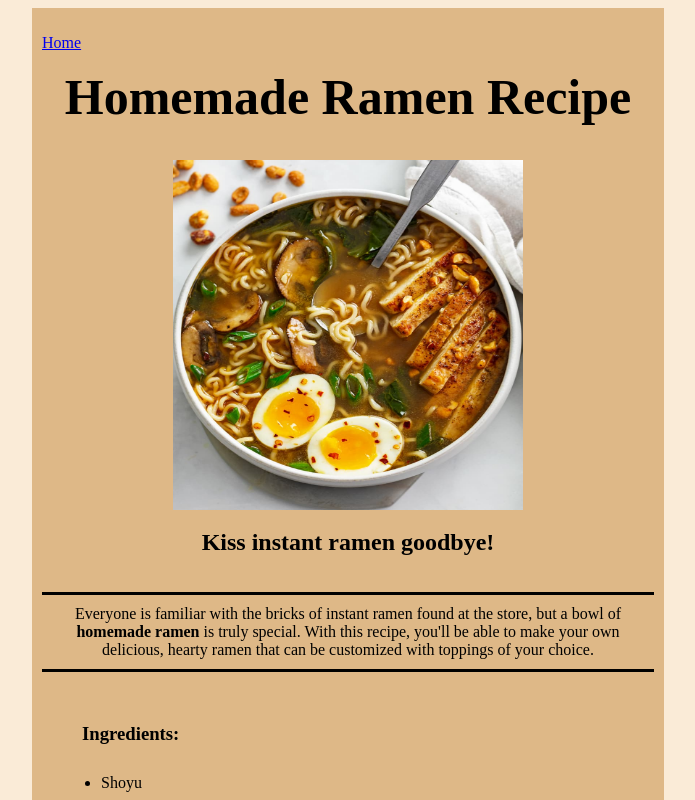
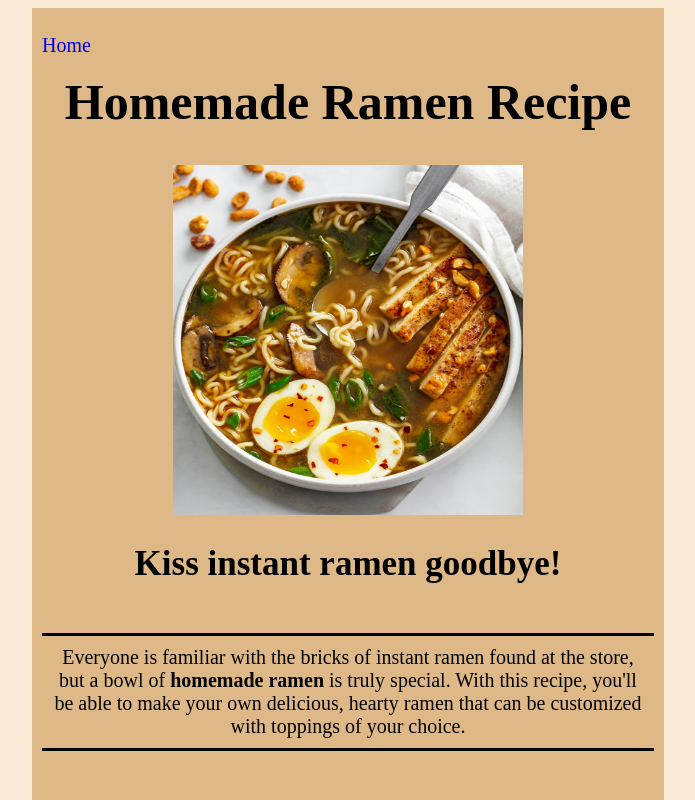
Before and after one commit to cjkarinen20/html-recipes, a plain HTML site: page recipes/ramen.html in a window 1280 px wide. Shown: the top 800 px of the page, without its empty margins (292-987 px from the left). Drawn offline with Linux system fonts and the light colour scheme.

Commit message:
Adjust Font Sizes
Remove the "underlining" on the recipe links and
adjust the size of most text elements for better
readability.

```diff
--- a/styles.css
+++ b/styles.css
@@ -13,14 +13,6 @@ body{
     justify-content: center;
     flex-direction: column;
     align-items: stretch;
-}
-
-.card.recipe{
-
-}
-
-.card.homepage{
-
 }
 
 .home-header{
@@ -41,10 +33,12 @@ body{
     padding: 10px;
     border-top: 3px solid #000000;
     border-bottom: 3px solid #000000;
+    font-size: 20px;
 }
 
 .recipe-tagline{
     text-align: center;
+    font-size: 35px;
 }
 
 .image-container{
@@ -57,8 +51,8 @@ body{
 .header
  {
     text-align: left;
-    margin-left: -10;
     padding: 0;
+    font-size: 25px;
  }
 
  .recipe-type{
@@ -67,6 +61,7 @@ body{
 
  .list-item{
     margin: 10px 10px 10px 19px;
+    font-size: 20px;
  }
 
  .process {
@@ -84,6 +79,11 @@ body{
     align-content: space-between;
  }
 
+ a {
+    text-decoration: none;
+    font-size: 20px;
+ }
+
 img{
     width: 350px;
     height: 350px;
```
